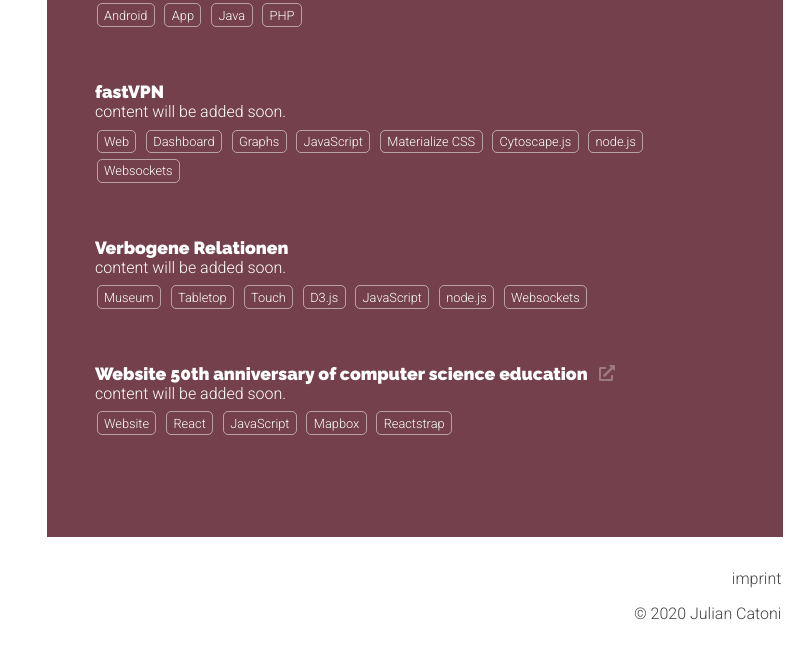
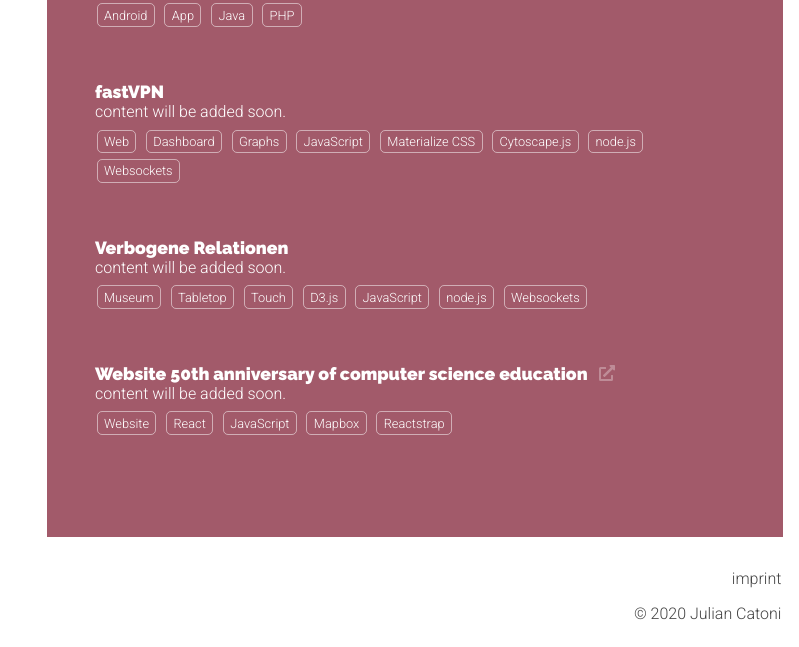
Before and after one commit to julianctni/homepage, a Vue app: page / in a window 1280 px wide. Shown: the part 1675-2322 px from the top of the page, without its empty margins (481-1280 px from the left). Built offline with nearby package versions, Linux system fonts and the light colour scheme.

Commit message:
Made project tile again a bit lighter

```diff
--- a/css/style.css
+++ b/css/style.css
@@ -95,7 +95,7 @@
 }
 
 main > section:nth-of-type(3n + 3) {
-  background-color: #73404b;
+  background-color:  #A25A6A;
 }
 
 main > section > h2 {
```
